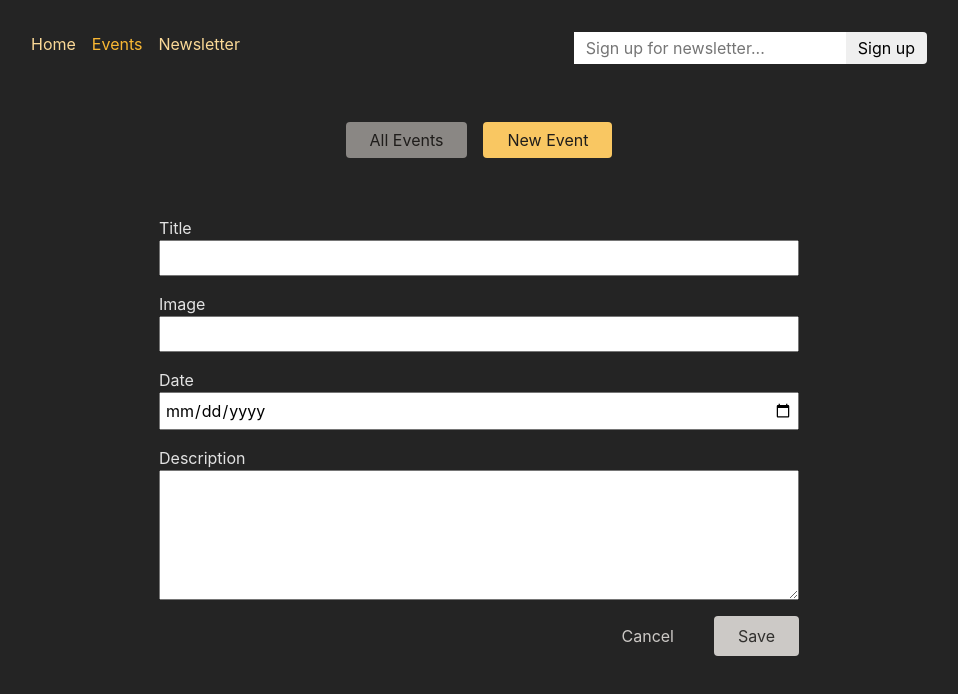
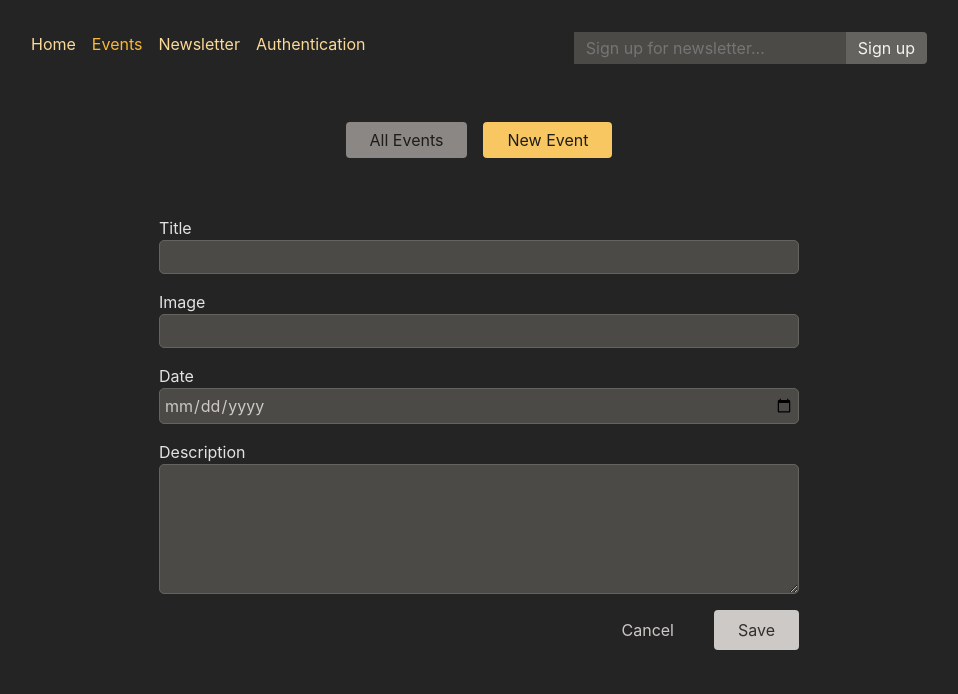
Before and after one commit to willl-8523/authention-to-react-apps, a React (Create React App) app in the folder frontend/: page /events/new in a window 1280 px wide. Shown: the top 694 px of the page, without its empty margins (161-1119 px from the left). Built offline with nearby package versions, Linux system fonts and the light colour scheme.

Commit message:
Setup Route Authentication

```diff
--- a/frontend/src/App.js
+++ b/frontend/src/App.js
@@ -1,18 +1,19 @@
 import { RouterProvider, createBrowserRouter } from 'react-router-dom';
 
+import { action as manipulateEventAction } from './components/EventForm';
+import AuthenticationPage from './pages/Authentication';
 import EditEventPage from './pages/EditEvent';
 import ErrorPage from './pages/Error';
 import EventDetailPage, {
+  action as deleteEventAction,
   loader as eventDetailLoader,
-  action as deleteEventAction,
 } from './pages/EventDetail';
 import EventsPage, { loader as eventsLoader } from './pages/Events';
 import EventsRootLayout from './pages/EventsRoot';
 import HomePage from './pages/Home';
 import NewEventPage from './pages/NewEvent';
+import NewsletterPage, { action as newsletterAction } from './pages/Newsletter';
 import RootLayout from './pages/Root';
-import { action as manipulateEventAction } from './components/EventForm';
-import NewsletterPage, { action as newsletterAction } from './pages/Newsletter';
 
 const router = createBrowserRouter([
   {
@@ -55,6 +56,10 @@ const router = createBrowserRouter([
         ],
       },
       {
+        path: 'auth',
+        element: <AuthenticationPage />,
+      },
+      {
         path: 'newsletter',
         element: <NewsletterPage />,
         action: newsletterAction,
--- a/frontend/src/components/AuthForm.module.css
+++ b/frontend/src/components/AuthForm.module.css
@@ -14,6 +14,10 @@
 .form textarea {
   font: inherit;
   padding: 0.25rem;
+  background-color: var(--color-gray-700);
+  border: 1px solid var(--color-gray-600);
+  border-radius: 5px;
+  color: var(--color-gray-300);
 }
 
 .actions {
--- a/frontend/src/components/EventForm.module.css
+++ b/frontend/src/components/EventForm.module.css
@@ -14,6 +14,20 @@
 .form textarea {
   font: inherit;
   padding: 0.25rem;
+  background-color: var(--color-gray-700);
+  border: 1px solid var(--color-gray-600);
+  border-radius: 5px;
+  color: var(--color-gray-300);
+}
+
+.form input:hover,
+.form textarea:hover {
+  border-color: var(--color-gray-300);
+}
+
+.form input:focus,
+.form textarea:focus {
+  outline: 0;
 }
 
 .actions {
--- a/frontend/src/components/MainNavigation.js
+++ b/frontend/src/components/MainNavigation.js
@@ -21,7 +21,7 @@ function MainNavigation() {
           </li>
           <li>
             <NavLink
-              to="/events"
+              to="events"
               className={({ isActive }) =>
                 isActive ? classes.active : undefined
               }
@@ -31,12 +31,22 @@ function MainNavigation() {
           </li>
           <li>
             <NavLink
-              to="/newsletter"
+              to="newsletter"
               className={({ isActive }) =>
                 isActive ? classes.active : undefined
               }
             >
               Newsletter
+            </NavLink>
+          </li>
+          <li>
+            <NavLink
+              to="auth"
+              className={({ isActive }) =>
+                isActive ? classes.active : undefined
+              }
+            >
+              Authentication
             </NavLink>
           </li>
         </ul>
--- a/frontend/src/components/NewsletterSignup.module.css
+++ b/frontend/src/components/NewsletterSignup.module.css
@@ -4,12 +4,21 @@
   padding: 0.25rem 0.75rem;
   border-radius: 0;
   border: none;
+  background-color: var(--color-gray-700);
+  color: var(--color-gray-300);
+}
+
+.newsletter input:focus,
+.newsletter button:focus {
+  outline: 0;
 }
 
 .newsletter button {
   border-top-right-radius: 4px;
   border-bottom-right-radius: 4px;
   cursor: pointer;
+  color: var(--color-gray-100);
+  background-color: var(--color-gray-600);
 }
 
 .newsletter button:hover {
--- a/frontend/src/pages/Root.js
+++ b/frontend/src/pages/Root.js
@@ -1,4 +1,4 @@
-import { Outlet, useNavigation } from 'react-router-dom';
+import { Outlet } from 'react-router-dom';
 
 import MainNavigation from '../components/MainNavigation';
 
```
